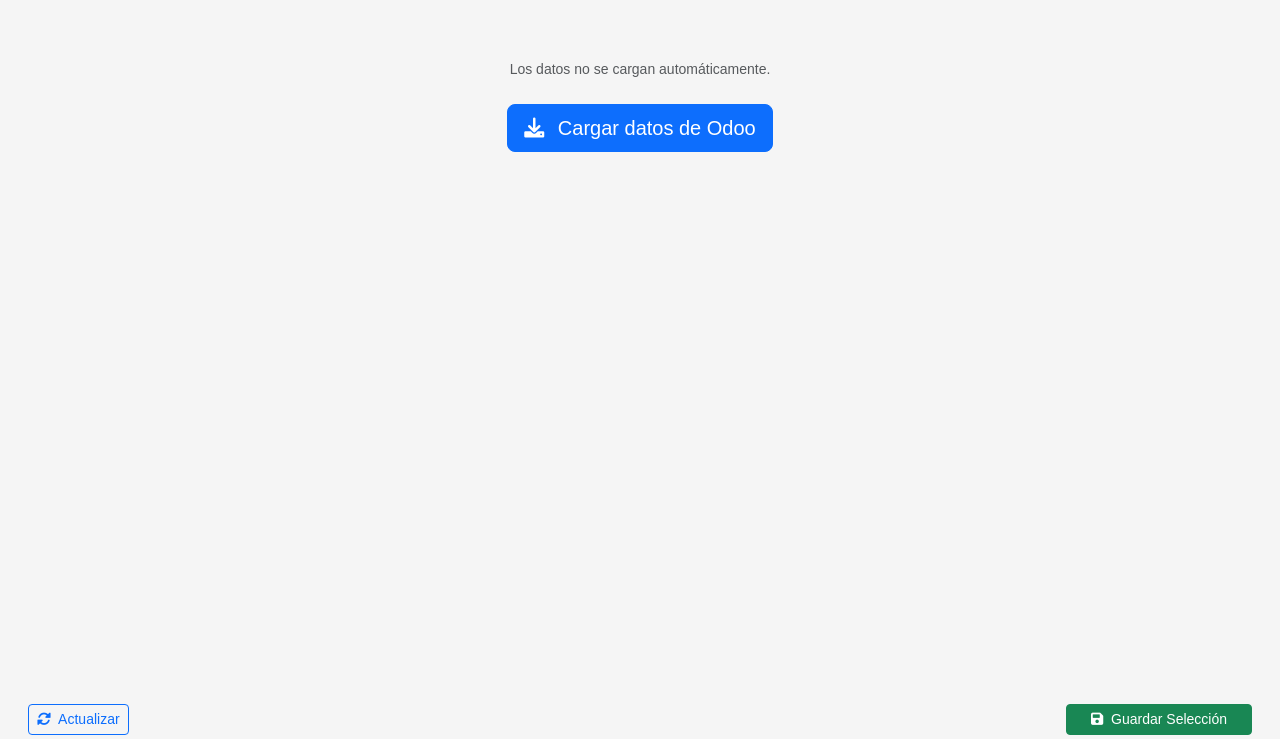
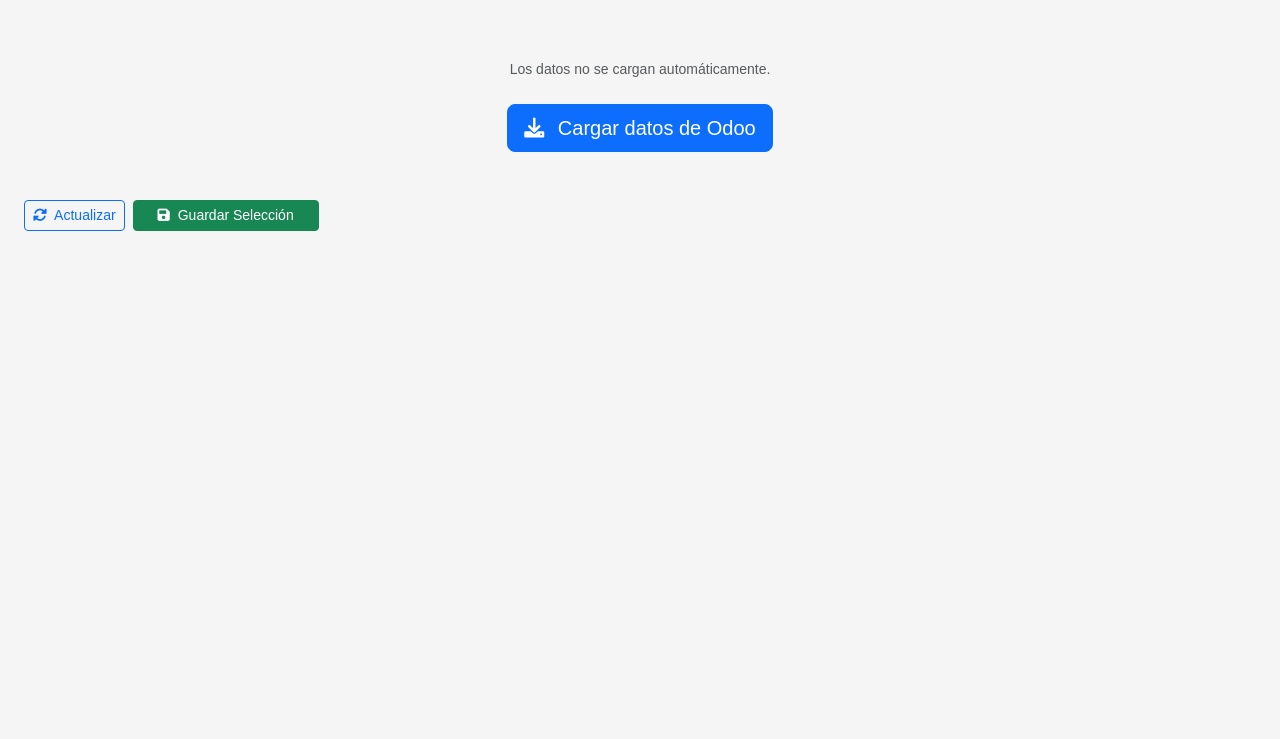
Before and after one commit to luisrlppg/produccion, a Flask app: page /signage/ in a window 1280 px wide. Shown: the part 132-871 px from the top of the page. Run offline with Flask 3, Linux system fonts and the light colour scheme; the visitor is signed in with stand-in values (Sample User, id 1); parts of the project's set-up code (start-up, migrations or seed data) failed here and were passed over.

Commit message:
mejora para la lista de produccion

```diff
--- a/static/css/signage.css
+++ b/static/css/signage.css
@@ -76,15 +76,23 @@ div[class*="section-cepillo"]   { background-color: #00994d; color: white; }
     min-height: 0;
 }
 
+/* Barra de acciones — siempre visible arriba */
+.pgl-toolbar {
+    display: flex;
+    align-items: center;
+    gap: 8px;
+    padding: 0 0 10px;
+    flex-shrink: 0;
+}
+
 .production-grid-list {
     display: flex;
     gap: 10px;
-    flex: 1;
-    min-height: 0;
-    align-items: stretch;
+    /* Las columnas se alinean al tope y todas toman la altura de la más alta */
+    align-items: flex-start;
 }
 
-/* Cada columna ocupa el espacio proporcional a su cantidad de items */
+/* Cada columna crece según su contenido; todas tienen el mismo ancho */
 .pgl-column {
     display: flex;
     flex-direction: column;
@@ -92,8 +100,7 @@ div[class*="section-cepillo"]   { background-color: #00994d; color: white; }
     border-radius: 10px;
     box-shadow: 0 2px 8px rgba(0,0,0,0.08);
     overflow: hidden;
-    min-height: 0;
-    flex: 1;          /* igual por defecto; JS puede ajustar con flex-grow */
+    flex: 1;
     min-width: 180px;
 }
 
@@ -200,23 +207,7 @@ div[class*="section-cepillo"]   { background-color: #00994d; color: white; }
     flex-shrink: 0;
 }
 
-/* Footer con botones de acción */
-.pgl-footer {
-    display: flex;
-    justify-content: space-between;
-    align-items: center;
-    padding: 8px 4px 4px;
-    flex-shrink: 0;
-    gap: 8px;
-}
-.pgl-footer__summary {
-    font-size: 0.78rem;
-    color: #666;
-    font-weight: 500;
-}
-.pgl-footer__summary strong { color: #0066cc; }
-
-/* Estado vacío por columna */
+/* Mensaje de sección vacía */
 .pgl-empty {
     text-align: center;
     color: #aaa;
--- a/templates/signage/index.html
+++ b/templates/signage/index.html
@@ -57,9 +57,8 @@
             <form action="{{ url_for('signage.update_display') }}" method="POST" id="displayForm">
                 <!-- Campo oculto: items seleccionados serializados como JSON -->
                 <input type="hidden" name="selected_items" id="selectedItemsInput" value="[]">
-                <div class="production-grid-list" id="productionGrid"></div>
-                <div class="pgl-footer">
-                    <button type="button" id="reloadDataBtn" class="btn btn-outline-primary btn-sm me-2">
+                <div class="pgl-toolbar">
+                    <button type="button" id="reloadDataBtn" class="btn btn-outline-primary btn-sm">
                         <i class="fas fa-sync-alt me-1"></i> Actualizar
                     </button>
                     <button type="submit" class="btn btn-success btn-sm px-4"
@@ -67,6 +66,7 @@
                         <i class="fas fa-save me-1"></i> Guardar Selección
                     </button>
                 </div>
+                <div class="production-grid-list" id="productionGrid"></div>
             </form>
         </div>
 
```
